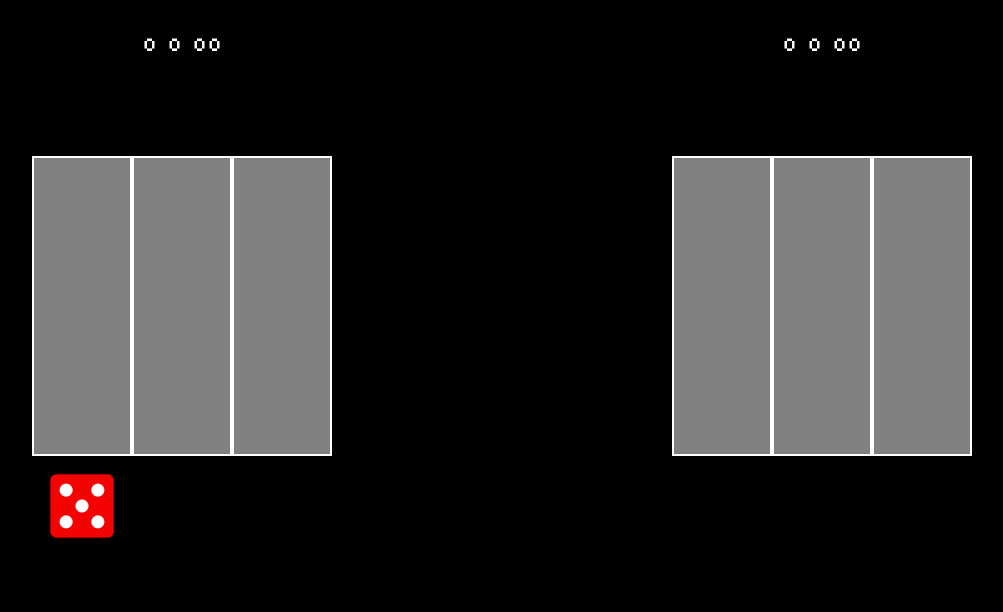
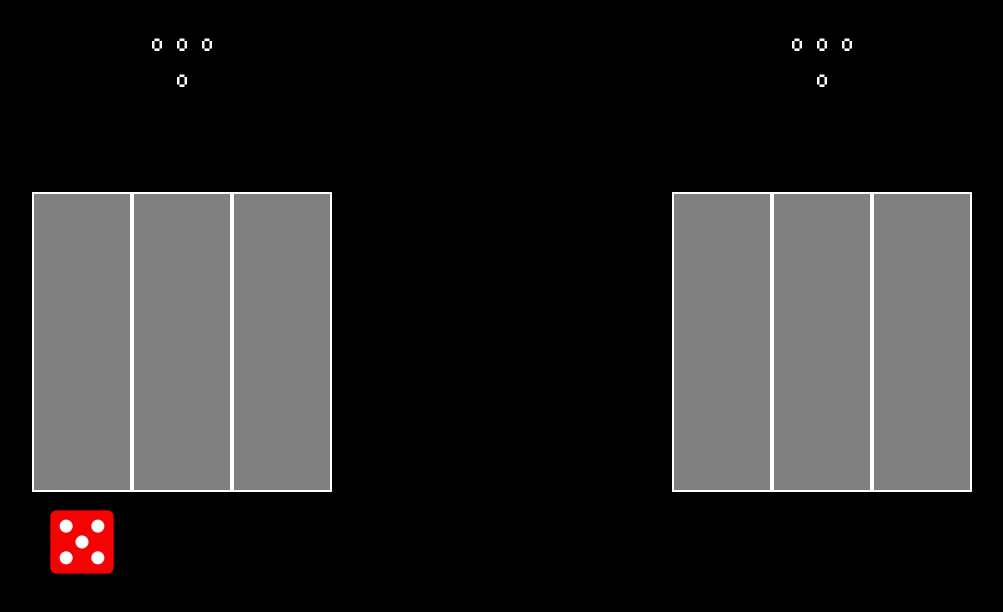
Before and after one commit to ArturUFJF/Testes-Trabalho-Desenvolvimento-Web, a plain HTML site: page index.html in a window 1280 px wide. Shown: the whole page, without its empty margins (138-1141 px from the left). Drawn offline with Linux system fonts and the light colour scheme.

Commit message:
corrige o css da impressão do valor final

```diff
--- a/index.html
+++ b/index.html
@@ -16,14 +16,14 @@
 
     <div class="valores">
         <!--Soma dos números da coluna 1-->
-        <div class="soma_coluna1">
+        <div class="soma_coluna">
             <p id="valoresSomados">0 0 0</p>
-            <p id="valorTotal">0</p>
+            <p class="val_total" id="valorTotal">0</p>
         </div>
         <!--Soma dos números da coluna 2-->
-        <div class="soma_coluna1">
+        <div class="soma_coluna">
             <p id="valoresSomados2">0 0 0</p>
-            <p id="valorTotal2">0</p>
+            <p class="val_total" id="valorTotal2">0</p>
         </div>
     </div>
 
--- a/styles.css
+++ b/styles.css
@@ -237,10 +237,12 @@ img{
     }
 
 /*Soma das Colunas*/
-.soma_coluna1{
+.soma_coluna{
     color: white;
     font-size: 20px;
     display: flex;
+    flex-direction: column;
+    align-items: center;
 }
 
 .valores{
@@ -248,3 +250,7 @@ img{
     justify-content: space-around;
     padding-top: 30px;
 }
+
+.val_total{
+    margin-top: 10px;
+}
```
